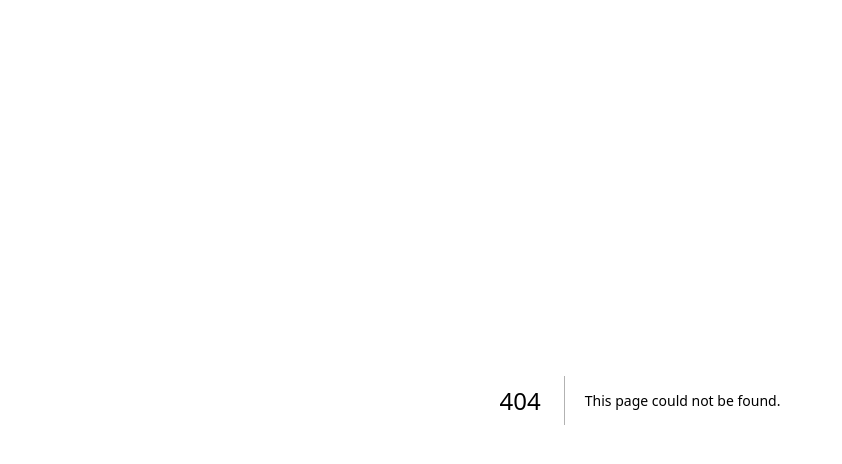
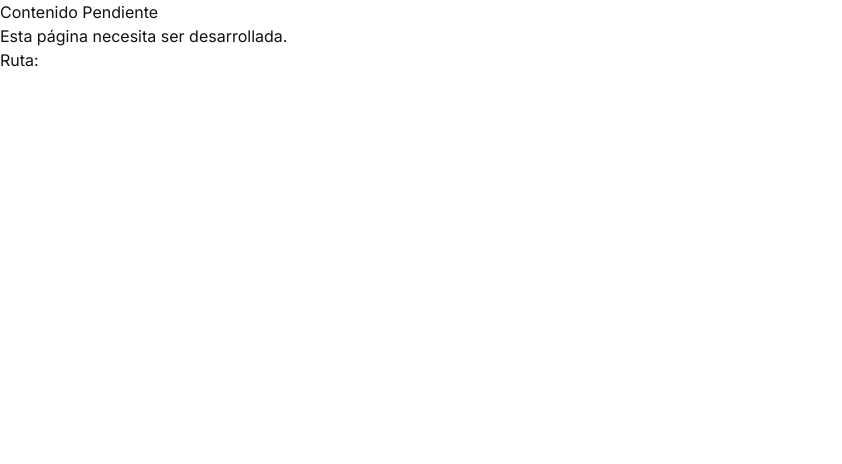
Before and after one commit to alexanderovie/fascinante-web, a Next.js app: page /case-studies/real-estate in a window 1280 px wide. Before the commit this address had no page. Shown: the top 464 px of the page, without its empty margins (0-842 px from the left). Built offline with nearby package versions, Linux system fonts and the light colour scheme.

Commit message:
Corrige enlaces en minúsculas en Footer para compatibilidad en producción

```diff
--- /dev/null
+++ b/src/app/case-studies/real-estate/page.tsx
@@ -0,0 +1,10 @@
+// Página de marcador de posición generada automáticamente
+export default function Page() {
+  return (
+    <div>
+      <h1>Contenido Pendiente</h1>
+      <p>Esta página necesita ser desarrollada.</p>
+      <p>Ruta: { /* Intenta mostrar la ruta actual si es posible o un identificador */}</p>
+    </div>
+  );
+}
--- /dev/null
+++ b/src/app/service/service-detail/responsive-development/page.tsx
@@ -0,0 +1,10 @@
+// Página de marcador de posición generada automáticamente
+export default function Page() {
+  return (
+    <div>
+      <h1>Contenido Pendiente</h1>
+      <p>Esta página necesita ser desarrollada.</p>
+      <p>Ruta: { /* Intenta mostrar la ruta actual si es posible o un identificador */}</p>
+    </div>
+  );
+}
--- /dev/null
+++ b/src/app/service/service-detail/targeted-paid-advertising/page.tsx
@@ -0,0 +1,10 @@
+// Página de marcador de posición generada automáticamente
+export default function Page() {
+  return (
+    <div>
+      <h1>Contenido Pendiente</h1>
+      <p>Esta página necesita ser desarrollada.</p>
+      <p>Ruta: { /* Intenta mostrar la ruta actual si es posible o un identificador */}</p>
+    </div>
+  );
+}
--- /dev/null
+++ b/src/app/service/service-detail/ux-ui-design/page.tsx
@@ -0,0 +1,10 @@
+// Página de marcador de posición generada automáticamente
+export default function Page() {
+  return (
+    <div>
+      <h1>Contenido Pendiente</h1>
+      <p>Esta página necesita ser desarrollada.</p>
+      <p>Ruta: { /* Intenta mostrar la ruta actual si es posible o un identificador */}</p>
+    </div>
+  );
+}
--- /dev/null
+++ b/src/app/service/service-detail/website-maintenance/page.tsx
@@ -0,0 +1,10 @@
+// Página de marcador de posición generada automáticamente
+export default function Page() {
+  return (
+    <div>
+      <h1>Contenido Pendiente</h1>
+      <p>Esta página necesita ser desarrollada.</p>
+      <p>Ruta: { /* Intenta mostrar la ruta actual si es posible o un identificador */}</p>
+    </div>
+  );
+}
--- /dev/null
+++ b/src/app/services/contact-style-one.html/page.tsx
@@ -0,0 +1,10 @@
+// Página de marcador de posición generada automáticamente
+export default function Page() {
+  return (
+    <div>
+      <h1>Contenido Pendiente</h1>
+      <p>Esta página necesita ser desarrollada.</p>
+      <p>Ruta: { /* Intenta mostrar la ruta actual si es posible o un identificador */}</p>
+    </div>
+  );
+}
--- /dev/null
+++ b/src/app/services/content-creation/page.tsx
@@ -0,0 +1,10 @@
+// Página de marcador de posición generada automáticamente
+export default function Page() {
+  return (
+    <div>
+      <h1>Contenido Pendiente</h1>
+      <p>Esta página necesita ser desarrollada.</p>
+      <p>Ruta: { /* Intenta mostrar la ruta actual si es posible o un identificador */}</p>
+    </div>
+  );
+}
--- /dev/null
+++ b/src/app/services/directory-listing/page.tsx
@@ -0,0 +1,10 @@
+// Página de marcador de posición generada automáticamente
+export default function Page() {
+  return (
+    <div>
+      <h1>Contenido Pendiente</h1>
+      <p>Esta página necesita ser desarrollada.</p>
+      <p>Ruta: { /* Intenta mostrar la ruta actual si es posible o un identificador */}</p>
+    </div>
+  );
+}
--- /dev/null
+++ b/src/app/services/seo-optimization/page.tsx
@@ -0,0 +1,10 @@
+// Página de marcador de posición generada automáticamente
+export default function Page() {
+  return (
+    <div>
+      <h1>Contenido Pendiente</h1>
+      <p>Esta página necesita ser desarrollada.</p>
+      <p>Ruta: { /* Intenta mostrar la ruta actual si es posible o un identificador */}</p>
+    </div>
+  );
+}
--- /dev/null
+++ b/src/app/services/social-media/page.tsx
@@ -0,0 +1,10 @@
+// Página de marcador de posición generada automáticamente
+export default function Page() {
+  return (
+    <div>
+      <h1>Contenido Pendiente</h1>
+      <p>Esta página necesita ser desarrollada.</p>
+      <p>Ruta: { /* Intenta mostrar la ruta actual si es posible o un identificador */}</p>
+    </div>
+  );
+}
--- /dev/null
+++ b/src/app/services/web-audit/page.tsx
@@ -0,0 +1,10 @@
+// Página de marcador de posición generada automáticamente
+export default function Page() {
+  return (
+    <div>
+      <h1>Contenido Pendiente</h1>
+      <p>Esta página necesita ser desarrollada.</p>
+      <p>Ruta: { /* Intenta mostrar la ruta actual si es posible o un identificador */}</p>
+    </div>
+  );
+}
--- /dev/null
+++ b/src/app/terms-of-services/page.tsx
@@ -0,0 +1,10 @@
+// Página de marcador de posición generada automáticamente
+export default function Page() {
+  return (
+    <div>
+      <h1>Contenido Pendiente</h1>
+      <p>Esta página necesita ser desarrollada.</p>
+      <p>Ruta: { /* Intenta mostrar la ruta actual si es posible o un identificador */}</p>
+    </div>
+  );
+}
```
Also changed, not shown: 1 other file (tests, documents, lock files or other folders).
